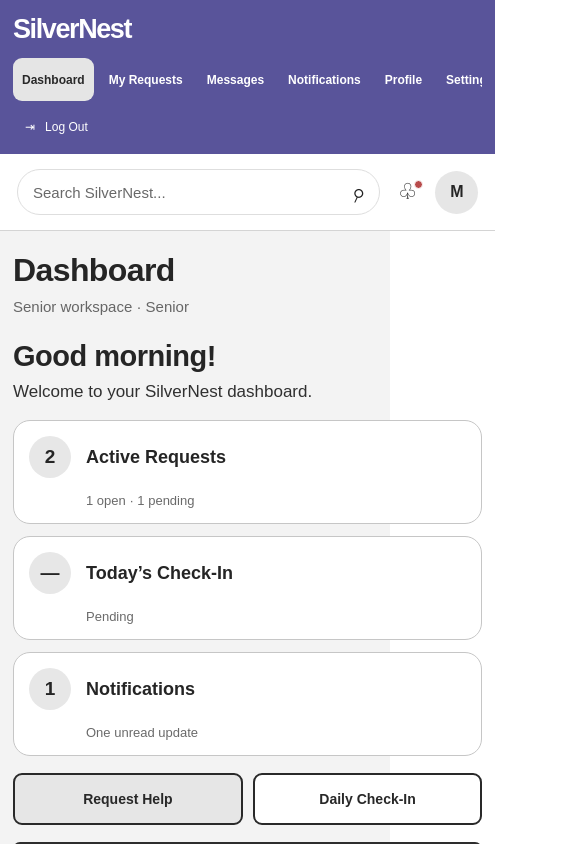
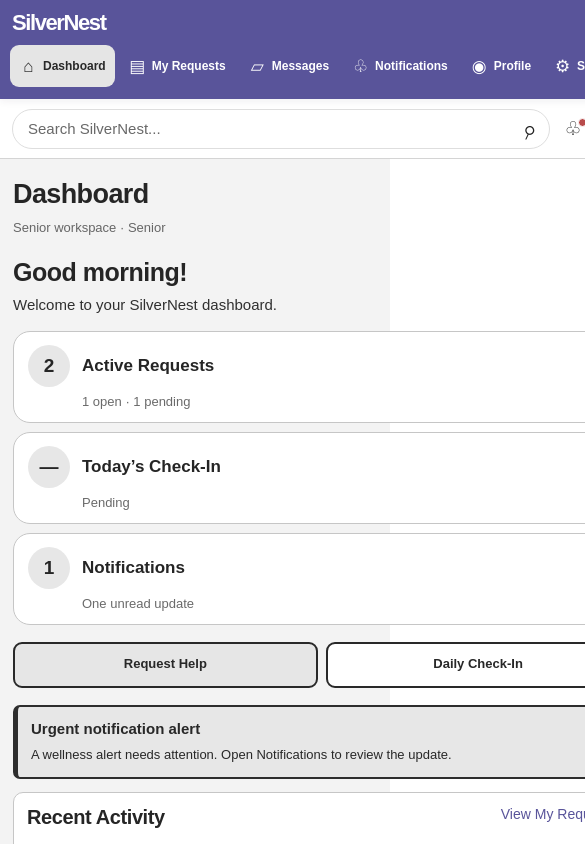
Before and after one commit to R0la842/SilverNest, a React (Vite) app: page /senior in a window 390 px wide. Shown: the top 844 px of the page, 585 px wide, since content can reach past the window. Built offline with nearby package versions, Linux system fonts and the light colour scheme.

Commit message:
Improve mobile responsive layout

```diff
--- a/src/MemberFeatures.css
+++ b/src/MemberFeatures.css
@@ -20,3 +20,109 @@
 .senior-logout{margin-top:auto;padding:28px 17px 0;color:#fff;font-size:18px}.senior-logout:hover{text-decoration:underline}
 @media(max-width:800px){.senior-logout{margin-top:12px;padding:7px 12px;font-size:12px}}
 .senior-profile-actions{display:flex;flex-wrap:wrap;gap:10px}.senior-profile-edit.secondary{background:#fff}
+
+/* Responsive layout refinements for Member 2 pages */
+.senior-shell,.senior-work-area,.senior-main,.senior-box,.sn-chat-panel{min-width:0}
+.senior-nav button,.senior-actions button,.senior-box button{touch-action:manipulation}
+.sn-chat-compose textarea,.sn-chat-compose button{min-width:0}
+
+@media (max-width: 800px) {
+  .senior-sidebar{position:sticky;top:0;z-index:4;padding:12px 16px 10px;box-shadow:0 2px 8px #25223d12}
+  .senior-logo{font-size:25px}
+  .senior-nav{margin:9px -4px 0;padding:0 2px 4px;scrollbar-width:thin}
+  .senior-nav button{min-height:42px;padding:0 11px;font-size:13px;white-space:nowrap}
+  .senior-nav button span{display:inline-block;font-size:17px;width:19px}
+  .senior-work-area{width:100%}
+  .senior-topbar{position:relative;height:68px}
+  .senior-main{width:100%;max-width:none}
+  .senior-stat-grid{grid-template-columns:repeat(3,minmax(0,1fr))}
+  .senior-stat-grid article{min-width:0}
+  .senior-stat-grid h3{overflow-wrap:anywhere}
+  .senior-lower-grid{grid-template-columns:repeat(2,minmax(0,1fr))}
+  .senior-box-heading{flex-wrap:wrap}
+  .sn-request-top{flex-wrap:wrap}
+  .senior-request-page .senior-box-heading>button{flex:0 0 auto}
+  .settings-tabs{max-width:100%;scrollbar-width:thin}
+  .sn-chat-panel{min-height:420px}
+}
+
+@media (max-width: 600px) {
+  .senior-sidebar{padding:10px 12px 8px}
+  .senior-logo{font-size:22px}
+  .senior-nav{gap:4px}
+  .senior-nav button{font-size:12px;padding:0 9px;gap:5px}
+  .senior-topbar{height:auto;min-height:60px;padding:9px 12px;gap:8px}
+  .senior-search{min-width:0;height:40px}
+  .senior-account{gap:8px}
+  .senior-avatar{width:36px;height:36px}
+  .senior-bell{font-size:19px}
+  .senior-main{padding:20px 13px 28px}
+  .senior-page-title h1{font-size:27px}
+  .senior-page-title p{font-size:13px;line-height:1.4}
+  .senior-greeting{margin-top:20px}
+  .senior-greeting h2{font-size:25px}
+  .senior-greeting p{font-size:15px}
+  .senior-stat-grid{grid-template-columns:1fr;gap:9px}
+  .senior-stat-grid article{min-height:unset;padding:13px 14px;gap:7px}
+  .senior-stat-grid article>div{gap:12px}
+  .senior-stat-grid h3{font-size:17px}
+  .senior-stat-grid article>p{margin-left:54px;font-size:13px}
+  .senior-actions,.caregiver-shell .senior-actions{display:grid;grid-template-columns:1fr 1fr;gap:8px}
+  .senior-actions button,.caregiver-shell .senior-actions button{min-height:46px;height:auto;padding:9px 8px;font-size:13px;line-height:1.25}
+  .caregiver-shell .senior-actions button:last-child{grid-column:1/-1}
+  .senior-alert{padding:13px}
+  .senior-alert strong{font-size:15px}
+  .senior-alert span{font-size:13px;line-height:1.45}
+  .senior-lower-grid{grid-template-columns:1fr;gap:10px}
+  .senior-box{padding:13px;border-radius:10px}
+  .senior-box h2{font-size:20px}
+  .senior-activity-row{align-items:flex-start}
+  .senior-activity-row>div{min-width:0}
+  .senior-activity-row strong,.senior-activity-row span{overflow-wrap:anywhere}
+  .senior-request-page .senior-box-heading{align-items:flex-start}
+  .senior-request-page .senior-box-heading>div{min-width:0}
+  .senior-request-page .senior-box-heading>button{font-size:12px;padding:0 10px}
+  .sn-request-card{min-width:0}
+  .sn-request-body{min-width:0}
+  .sn-request-top{align-items:flex-start}
+  .sn-status{white-space:normal;max-width:100%}
+  .sn-request-meta{font-size:11px;gap:8px}
+  .sn-request-actions{flex-wrap:wrap}
+  .senior-notification-row{align-items:flex-start;flex-direction:column;gap:5px;font-size:14px}
+  .senior-profile-details{grid-template-columns:1fr}
+  .senior-profile-summary{flex-wrap:wrap}
+  .senior-profile-summary>div{min-width:0}
+  .senior-profile-actions{flex-direction:column}
+  .senior-profile-actions button{width:100%}
+  .settings-profile-card{min-width:0}
+  .settings-profile-card>div{min-width:0}
+  .settings-profile-card>div strong,.settings-profile-card>div small{overflow-wrap:anywhere}
+  .settings-tabs{overflow-x:auto;white-space:nowrap}
+  .settings-field-grid,.settings-time-grid{grid-template-columns:1fr}
+  .settings-days{grid-template-columns:repeat(2,minmax(0,1fr))}
+  .settings-preference{align-items:flex-start}
+  .sn-chat-panel{min-height:calc(100dvh - 220px);padding:12px}
+  .sn-chat-thread{min-height:220px;max-height:48dvh;padding:12px 7px}
+  .sn-chat-bubble{max-width:90%;padding:9px 11px}
+  .sn-chat-compose{flex-direction:row;align-items:flex-end}
+  .sn-chat-compose textarea{width:0;flex:1;padding:10px;font-size:16px}
+  .sn-chat-compose .sn-button{min-width:66px;padding:0 12px}
+  .sn-overlay{padding:12px}
+  .sn-modal{padding:24px 17px;max-height:94dvh}
+  .sn-form-row{grid-template-columns:1fr}
+  .sn-modal-actions{flex-wrap:wrap}
+  .senior-logout{display:none}
+}
+
+@media (max-width: 360px) {
+  .senior-nav button{padding:0 7px;font-size:11px}
+  .senior-nav button span{display:none}
+  .senior-account{gap:5px}
+  .senior-search input{font-size:13px}
+  .senior-main{padding-right:10px;padding-left:10px}
+  .senior-actions,.caregiver-shell .senior-actions{grid-template-columns:1fr}
+  .caregiver-shell .senior-actions button:last-child{grid-column:auto}
+  .sn-chat-compose{flex-direction:column;align-items:stretch}
+  .sn-chat-compose textarea{width:100%}
+  .sn-chat-compose .sn-button{align-self:flex-end}
+}
```
